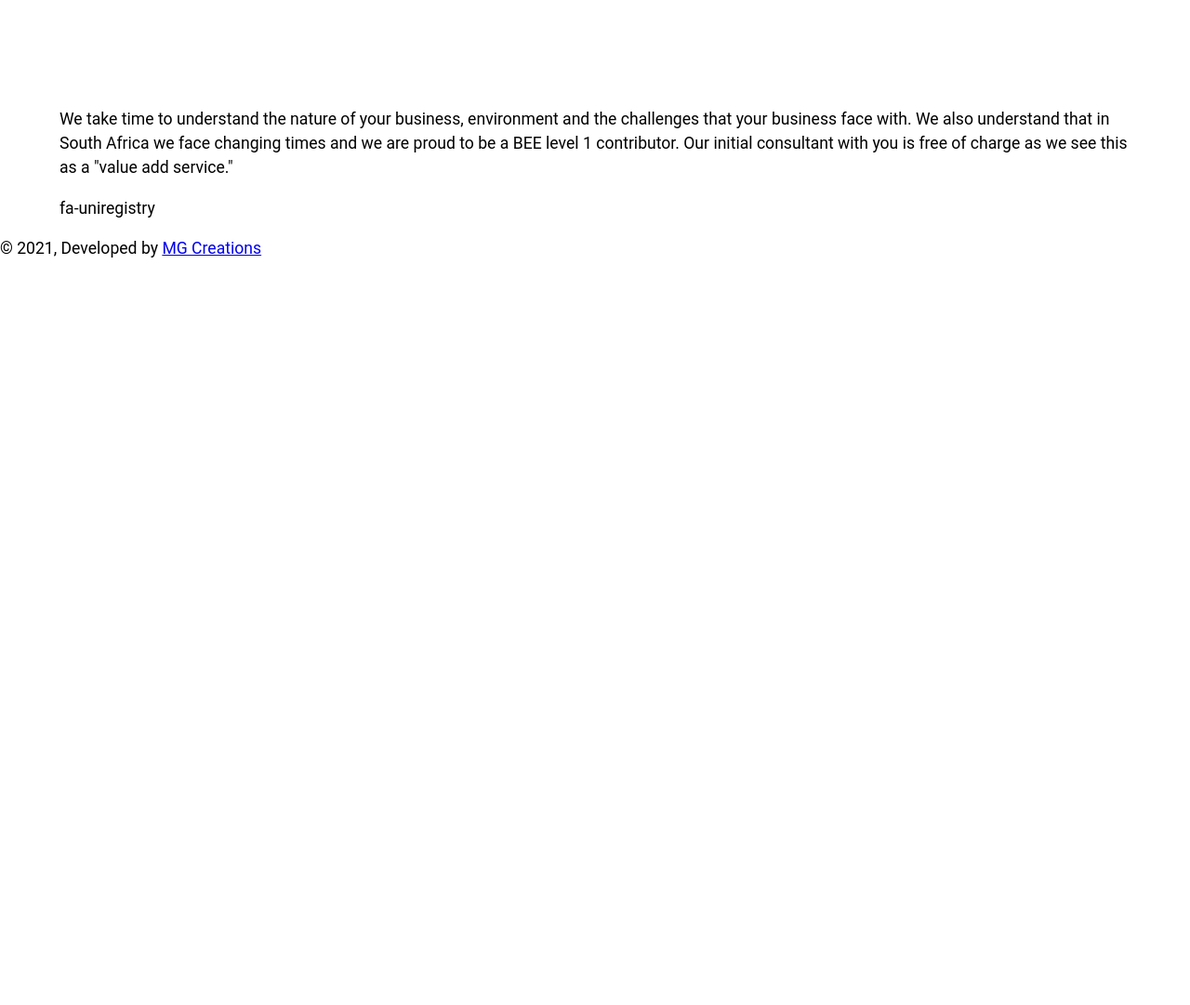
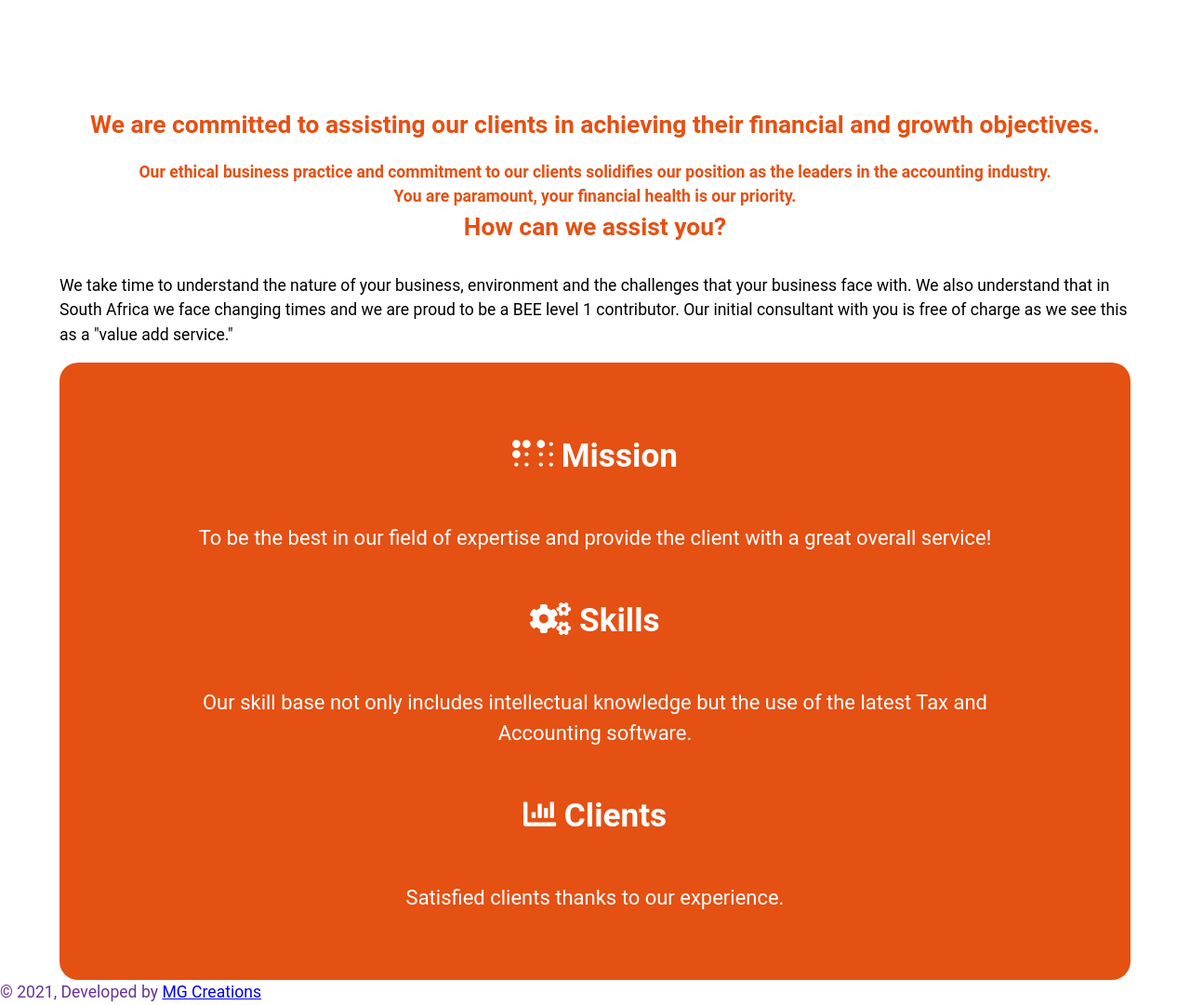
Before and after one commit to mgcreations/https---github.com-mgcreations-vha-gatsby, a Gatsby site: page / in a window 1280 px wide. Shown: the part 1216-2297 px from the top of the page at 93% size. Before the commit the page ends 1496 px from the top, so only its background shows below. Built offline with nearby package versions, Linux system fonts and the light colour scheme; Gatsby itself is replaced by a stand-in of ours.

Commit message:
Adding information and styling

```diff
--- a/src/components/footer.js
+++ b/src/components/footer.js
@@ -5,7 +5,9 @@ import "./footer.scss"
 
 const Footer = () => (
     <footer className={"footer"}>
-        This is the footer
+        © {new Date().getFullYear()}, Developed by
+          {` `}
+          <a href="https://www.mgcreations.co.za">MG Creations</a>
     </footer>
 )
 
--- a/src/components/footer.scss
+++ b/src/components/footer.scss
@@ -0,0 +1,3 @@
+.footer {
+  color: rebeccapurple;
+}
--- a/src/components/layout.js
+++ b/src/components/layout.js
@@ -10,6 +10,7 @@ import PropTypes from "prop-types"
 import { useStaticQuery, graphql } from "gatsby"
 
 import Header from "./header"
+import Footer from "./footer"
 import "./layout.scss"
 
 import Hero from "./hero"
@@ -31,15 +32,7 @@ const Layout = ({ children }) => {
       <Header siteTitle={data.site.siteMetadata?.title || `Title`} />
 
         <main className="main">{children}</main>
-        <footer
-          style={{
-            marginTop: `1rem`,
-          }}
-        >
-          © {new Date().getFullYear()}, Developed by
-          {` `}
-          <a href="https://www.mgcreations.co.za">MG Creations</a>
-        </footer>
+        <Footer />
     </>
   )
 }
--- a/src/components/layout.scss
+++ b/src/components/layout.scss
@@ -122,7 +122,7 @@ p {
 .container {
   display: grid;
   grid-template-columns: repeat(3, 1fr);
-  grid-template-rows: auto minmax(750px) 1fr;
+  grid-template-rows: auto minmax(900px) 1fr;
   grid-template-areas:
     "header header header"
     "main main main"
--- a/src/pages/index.js
+++ b/src/pages/index.js
@@ -2,7 +2,9 @@ import React from "react"
 
 import { FontAwesomeIcon } from "@fortawesome/react-fontawesome"
 import {
-  faChartPie, faCoins, faFileContract,
+  faBraille,
+  faChartBar,
+  faChartPie, faCogs, faCoins, faFileContract,
 } from "@fortawesome/free-solid-svg-icons"
 
 import Layout from "../components/layout"
@@ -43,13 +45,24 @@ const IndexPage = () => (
         <h3>Statutory CIPC Registration</h3>
       </div>
     </div>
+    <div className={"statement-box"}>
+    <h2>
+    We are committed to assisting our clients in achieving their financial and growth objectives.
+    </h2>
+    <h4>Our ethical business practice and commitment to our clients solidifies our position as the leaders in the accounting industry. <br/> You are paramount, your financial health is our priority. <br/><span className={"bold-text"}>How can we assist you?</span></h4>
+    </div>
     <p>
       We take time to understand the nature of your business, environment and the challenges that your business face with. We also understand that in South Africa we face changing times and we are proud to be a BEE level 1 contributor.
 Our initial consultant with you is free of charge as we see this as a "value add service."
     </p>
 
     <div className={"focus-box"}>
-    fa-uniregistry
+    <h4><FontAwesomeIcon icon={faBraille}/> Mission</h4>
+    <p>To be the best in our field of expertise and provide the client with a great overall service!</p>
+    <h4><FontAwesomeIcon icon={faCogs}/> Skills</h4>
+    <p>Our skill base not only includes intellectual knowledge but the use of the latest Tax and Accounting software.</p>
+    <h4><FontAwesomeIcon icon={faChartBar}/> Clients</h4>
+    <p>Satisfied clients thanks to our experience.</p>
     </div>
 
   </Layout>
--- a/src/pages/index.scss
+++ b/src/pages/index.scss
@@ -64,3 +64,28 @@ $dark-blue: #184b95;
   font-size: 1.5em;
   color: $dark-blue;
 }
+
+.statement-box {
+  color: $icon-color;
+  text-align: center;
+}
+
+.bold-text {
+  font-size: 1.5em;
+}
+
+.focus-box {
+  background-color: $icon-color;
+  padding: 50px 100px;
+  border-radius: 20px;
+  color: $primary-background;
+  text-align: center;
+}
+
+.focus-box h4 {
+  font-size: 2em;
+}
+
+.focus-box p {
+  font-size: 1.25em;
+}
```
